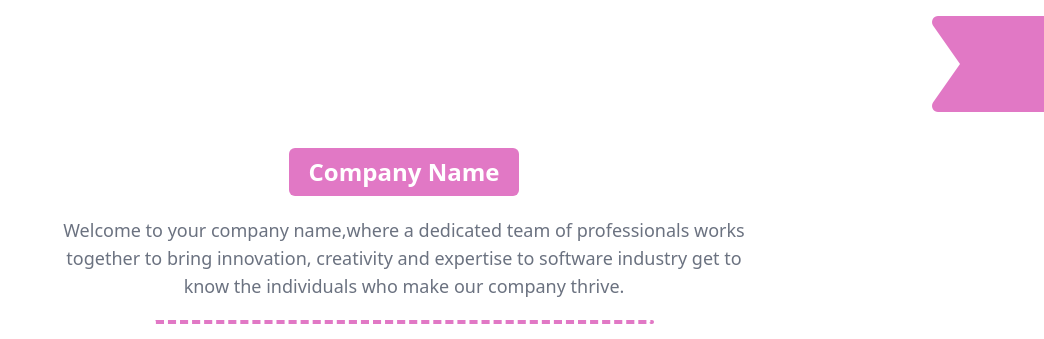
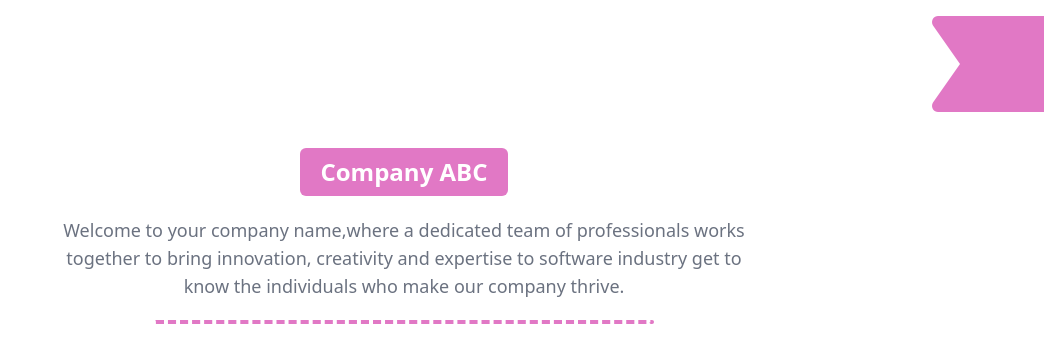
Before and after one commit to dhonim/task1, a website built with Vite: page index.html in a window 1280 px wide. Shown: the top 339 px of the page, without its empty margins (236-1280 px from the left). Built offline with nearby package versions, Linux system fonts and the light colour scheme; files whose address does not match are found by name.

Commit message:
Update index.html

```diff
--- a/index.html
+++ b/index.html
@@ -19,7 +19,7 @@
       <div
         class="px-5 py-2 bg-lightPurple text-white rounded-md text-2xl font-semibold w-fit mx-auto mt-5"
       >
-        Company Name
+        Company ABC
       </div>
       <p
         class="w-[700px] mx-auto text-center font-medium text-lg pt-5 text-gray-500"
@@ -191,6 +191,7 @@
     </section>
     <footer class="text-lightPurple fill-lightPurple flex justify-start">
       <i class="fa-solid fa-bookmark text-8xl sm:text-9xl -rotate-90"></i>
+     <div class="px-4 py-2 bg-blue-500 hover:bg-blue-600"><a href="https://github.com/dhonim/task1">Github repository</a></div>
     </footer>
   </body>
 </html>
```
